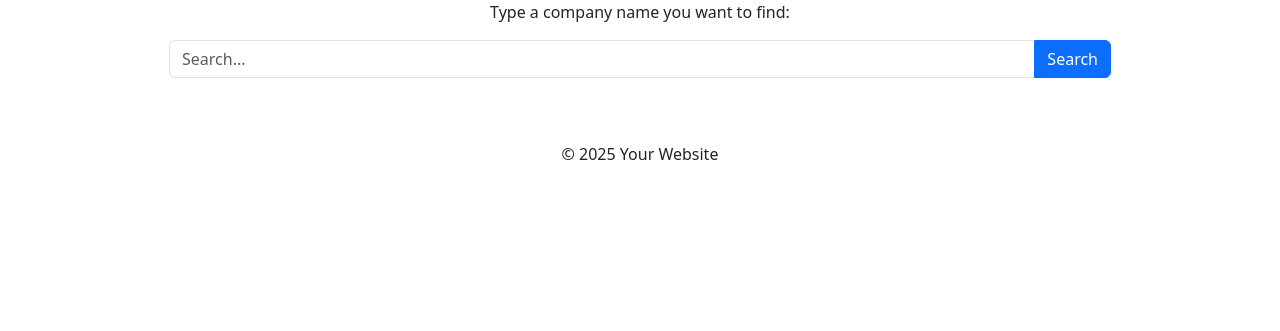
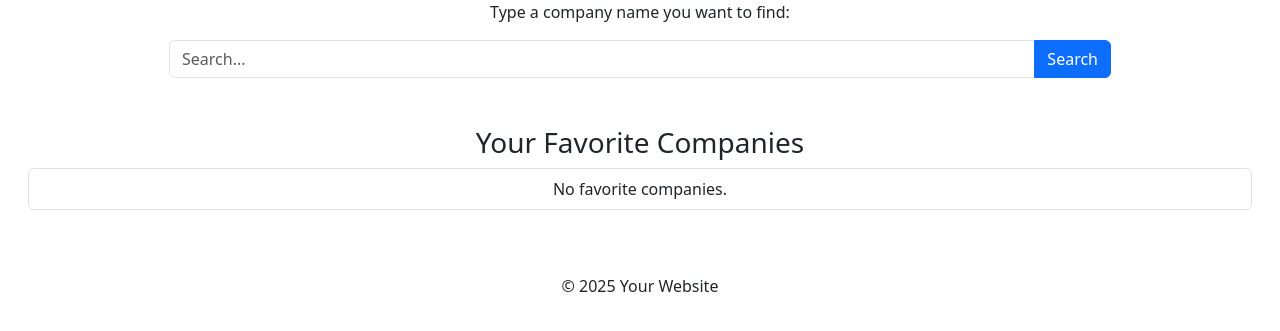
Before and after one commit to KyryloYefremov/TUL-STIN-Market, a Flask app: page / in a window 1280 px wide. Shown: the part 88-419 px from the top of the page. Run offline with Flask 3, Linux system fonts and the light colour scheme.

Commit message:
Add favorite stock list

```diff
--- a/templates/index.html
+++ b/templates/index.html
@@ -4,6 +4,8 @@
     <meta charset="UTF-8">
     <meta name="viewport" content="width=device-width, initial-scale=1.0">
     <title>Responsive Page</title>
+    <!-- Link to external CSS file -->
+    <link href="{{ url_for('static', filename='css/styles.css') }}" rel="stylesheet">
     <!-- Bootstrap CSS -->
     <link href="https://cdn.jsdelivr.net/npm/bootstrap@5.3.0-alpha1/dist/css/bootstrap.min.css" rel="stylesheet">
 </head>
@@ -14,20 +16,49 @@
             <h1>Stock Market application</h1>
         </header>
 
-
         <div class="text-center">
             <!-- Paragraph -->
             <p>Type a company name you want to find:</p>
 
             <!-- Search Form -->
-            <form action="{{ url_for('search') }}" method="GET">
+            <form action="{{ url_for('search_stock') }}" method="GET" id="search-form">
                 <div class="input-group w-75 w-md-50 mx-auto">
                     <input type="text" class="form-control" placeholder="Search..." aria-label="Search" name="query" required>
                     <button class="btn btn-primary" type="submit">Search</button>
                 </div>
             </form>
+
+            <!-- Bootstrap Modal for Results -->
+            <div class="modal fade" id="resultModal" tabindex="-1" aria-labelledby="resultModalLabel" aria-hidden="true">
+                <div class="modal-dialog">
+                    <div class="modal-content">
+                        <div class="modal-header">
+                            <h5 class="modal-title" id="resultModalLabel">Search Results</h5>
+                            <button type="button" class="btn-close" data-bs-dismiss="modal" aria-label="Close"></button>
+                        </div>
+                        <div class="modal-body">
+                            <ul id="modal-result-list" class="list-group">
+                                <!-- Results will be shown here -->
+                            </ul>
+                        </div>
+                    </div>
+                </div>
+            </div>
+
+            <!-- Company List (Favorites) -->
+            <div class="mt-5">
+                <h3>Your Favorite Companies</h3>
+                <ul class="list-group px-3" id="favorite-list">
+                    {% for favorite in favorites %}
+                        <li class="list-group-item">
+                            {{ favorite.ticker }} - {{ favorite.name }}
+                        </li>
+                    {% else %}
+                        <li class="list-group-item">No favorite companies.</li>
+                    {% endfor %}
+                </ul>
+            </div>
         </div>
-
 
         <footer class="text-center py-3 mt-5">
             <p>&copy; 2025 Your Website</p>
@@ -38,5 +69,13 @@
     <script src="https://cdn.jsdelivr.net/npm/@popperjs/core@2.11.6/dist/umd/popper.min.js"></script>
     <script src="https://cdn.jsdelivr.net/npm/bootstrap@5.3.0-alpha1/dist/js/bootstrap.min.js"></script>
 
+    <!-- Inject the 'add_favorite_stock' URL into a global JavaScript variable -->
+    <script>
+        var addFavoriteStockUrl = "{{ url_for('add_favorite_stock') }}"; // Pass URL dynamically from Flask to JavaScript
+    </script>
+
+    <!-- Link to external JS file -->
+    <script src="{{ url_for('static', filename='js/scripts.js') }}"></script>
+
 </body>
 </html>
```
